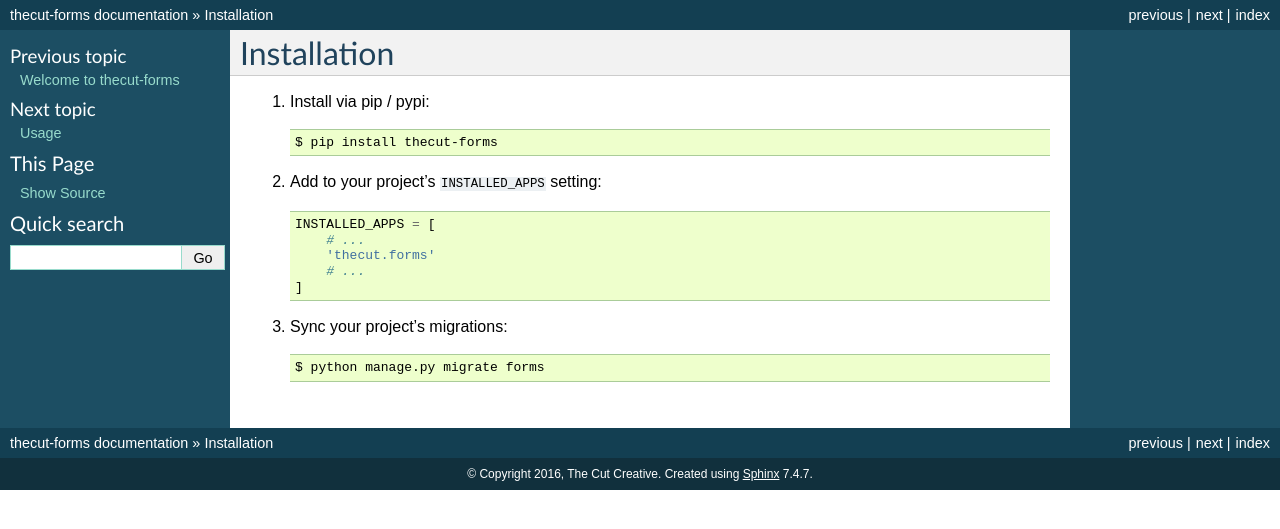
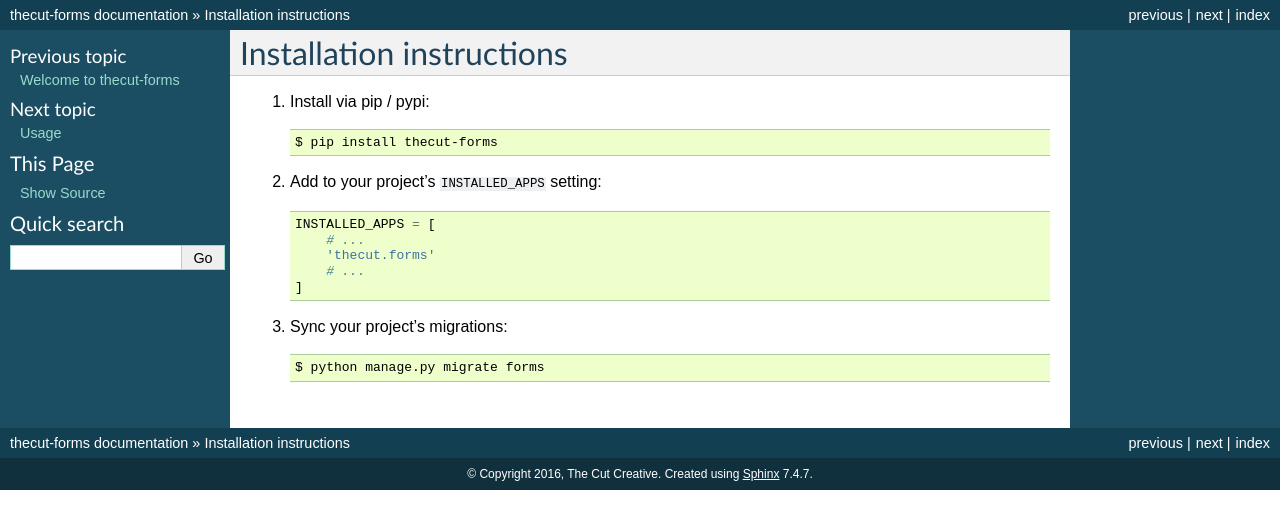
Before and after one commit to exemplarysoftware/thecut-forms, a Sphinx documentation site: the page built from docs/installation.rst, in a window 1280 px wide. Shown: the top 529 px of the page. Built offline with Sphinx 7.4.7, drawn with Linux system fonts in a browser that asks for light colours; the version number could not be read and is left out.

```diff
--- a/AUTHORS.rst
+++ b/AUTHORS.rst
@@ -1,3 +1,5 @@
+.. _credits:
+
 =======
 Credits
 =======
--- a/docs/installation.rst
+++ b/docs/installation.rst
@@ -1,6 +1,8 @@
-============
-Installation
-============
+.. _installation:
+
+=========================
+Installation instructions
+=========================
 
 1. Install via pip / pypi::
 
--- a/docs/usage/mixins.rst
+++ b/docs/usage/mixins.rst
@@ -1,3 +1,5 @@
+.. _mixins:
+
 ===========
 Form Mixins
 ===========
--- a/docs/usage/templates.rst
+++ b/docs/usage/templates.rst
@@ -1,3 +1,5 @@
+.. _templates:
+
 =========
 Templates
 =========
```
Also changed, not shown: README.rst (+30 -4 lines).
